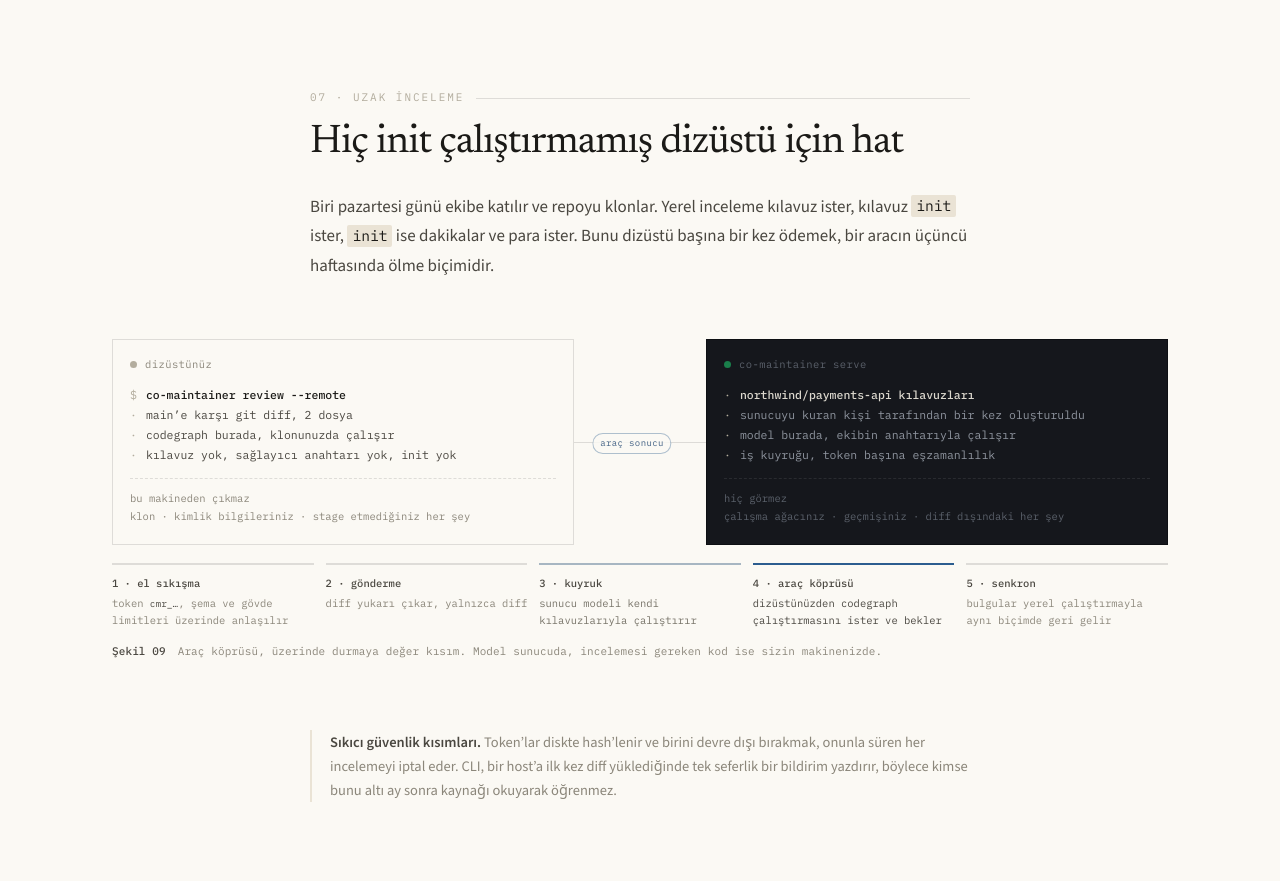
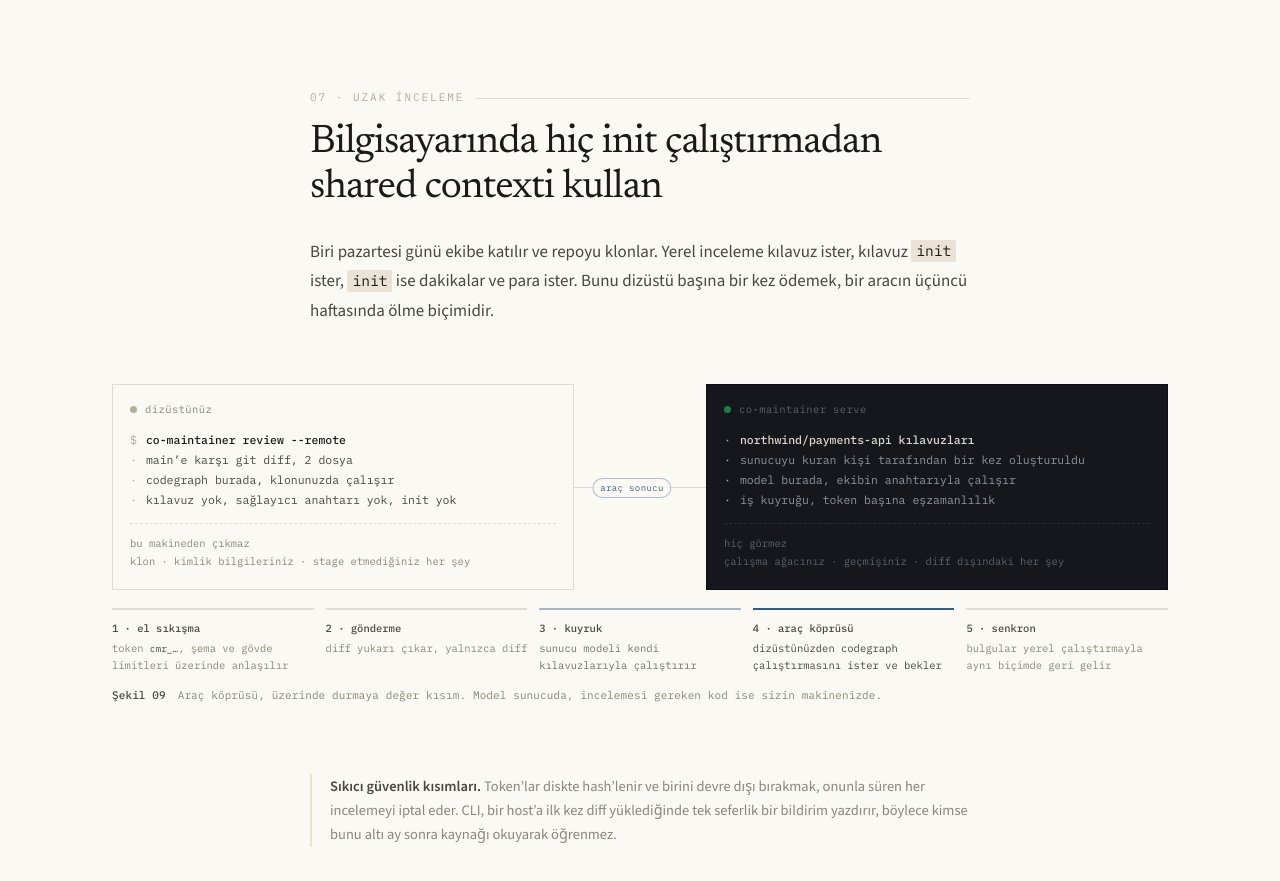
Before and after one commit to GroophyLifefor/muratkirazkaya, a plain HTML site: page blogs/co-maintainer-seni-taklit-eden-bir-arac.html in a window 1280 px wide. Shown: the part 10100-10981 px from the top of the page. Drawn offline with nearby package versions, Linux system fonts and the light colour scheme; some icons are missing.

Commit message:
update blog post headings: revise titles in "co-maintainer" posts for improved clarity and relevance

```diff
--- a/blogs/co-maintainer-seni-taklit-eden-bir-arac.html
+++ b/blogs/co-maintainer-seni-taklit-eden-bir-arac.html
@@ -1417,7 +1417,7 @@
     <section class="act">
       <div class="act-head">
         <div class="act-no"><span>07 &#183; uzak inceleme</span></div>
-        <h2>Hiç init çalıştırmamış dizüstü için hat</h2>
+        <h2>Bilgisayarında hiç init çalıştırmadan shared contexti kullan</h2>
       </div>
 
       <p>Biri pazartesi günü ekibe katılır ve repoyu klonlar. Yerel inceleme kılavuz ister, kılavuz <code>init</code> ister, <code>init</code> ise dakikalar ve para ister. Bunu dizüstü başına bir kez ödemek, bir aracın üçüncü haftasında ölme biçimidir.</p>
```
Also changed, not shown: blogs/co-maintainer-an-imitator-of-yours.html (+1 -1 lines).
